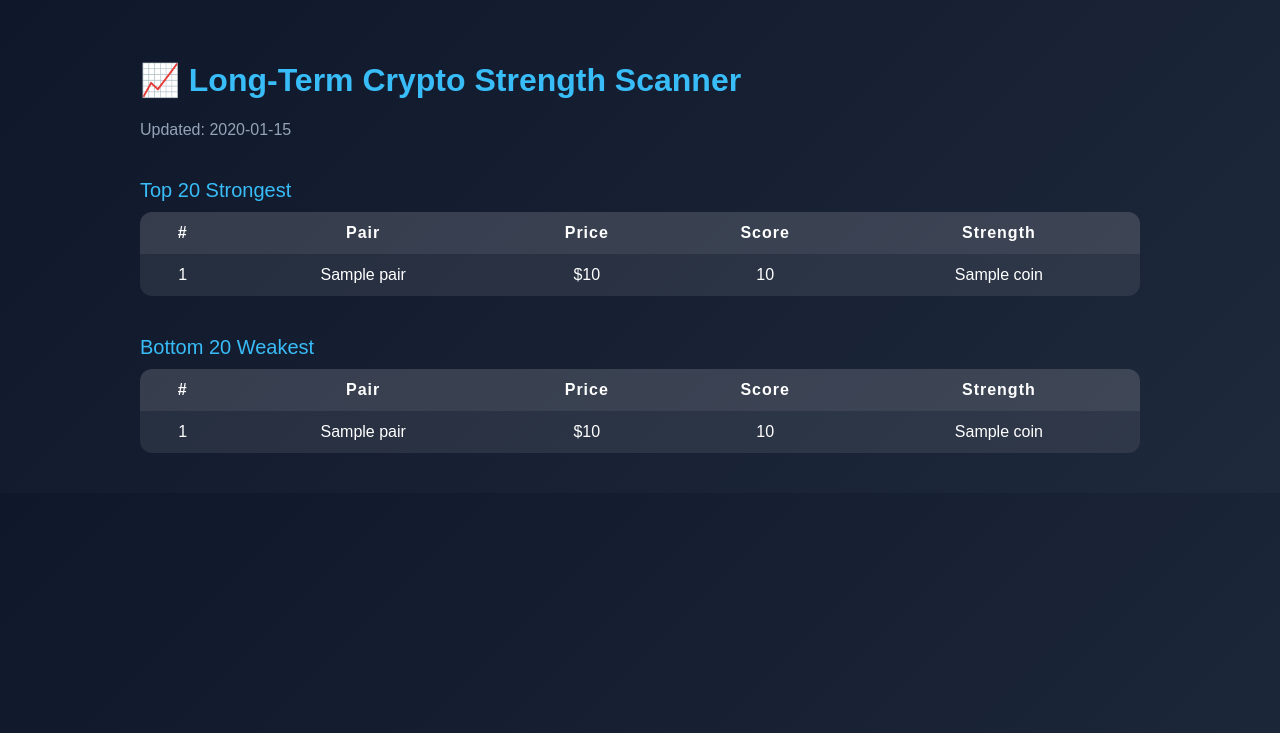
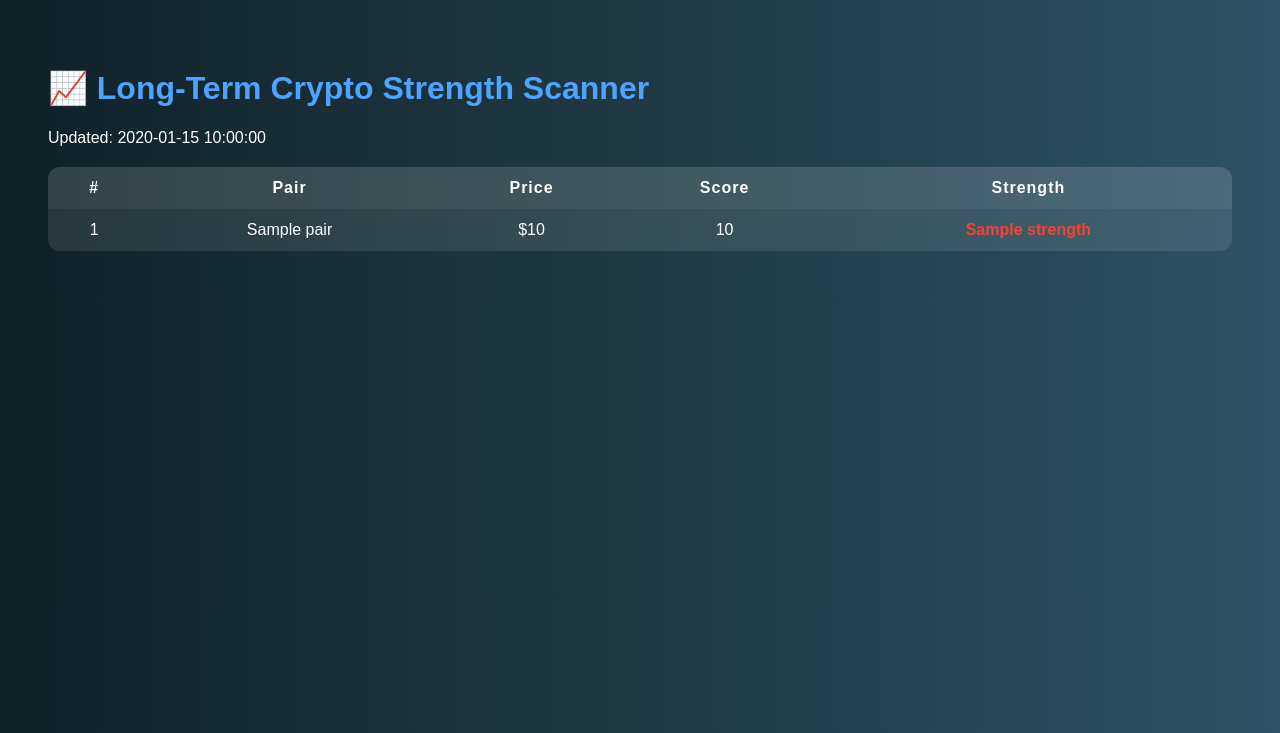
Before and after one commit to hillcolton1976/structured-alpha-engine, a Flask app: template templates/index.html in a window 1280 px wide. Shown: the top 733 px of the page. Run offline with Flask 3, Linux system fonts and the light colour scheme; the template is opened without the code that fills it: most values are stand-ins (such as "Sample title", 1, 10 or a date in 2020).

Commit message:
Update index.html

```diff
--- a/templates/index.html
+++ b/templates/index.html
@@ -2,34 +2,24 @@
 <html>
 <head>
     <title>Long-Term Crypto Strength Scanner</title>
-    <meta name="viewport" content="width=device-width, initial-scale=1">
+    <meta http-equiv="refresh" content="600">
     <style>
         body {
-            margin: 0;
             font-family: Arial, sans-serif;
-            background: linear-gradient(135deg, #0f172a, #1e293b);
+            background: linear-gradient(to right, #0f2027, #203a43, #2c5364);
             color: white;
-        }
-
-        .container {
-            padding: 40px 20px;
-            max-width: 1000px;
-            margin: auto;
+            padding: 40px;
         }
 
         h1 {
-            color: #38bdf8;
-        }
-
-        .updated {
-            margin-bottom: 20px;
-            color: #94a3b8;
+            color: #4da3ff;
         }
 
         table {
             width: 100%;
             border-collapse: collapse;
-            background: rgba(255,255,255,0.05);
+            margin-top: 20px;
+            background-color: rgba(255,255,255,0.05);
             border-radius: 12px;
             overflow: hidden;
         }
@@ -40,43 +30,35 @@
         }
 
         th {
-            background: rgba(255,255,255,0.1);
+            background-color: rgba(255,255,255,0.1);
             letter-spacing: 1px;
         }
 
         tr:nth-child(even) {
-            background: rgba(255,255,255,0.03);
+            background-color: rgba(255,255,255,0.05);
         }
 
         .strong {
-            color: #22c55e;
+            color: #4CAF50;
             font-weight: bold;
         }
 
         .neutral {
-            color: #eab308;
+            color: #FFC107;
             font-weight: bold;
         }
 
         .weak {
-            color: #ef4444;
+            color: #F44336;
             font-weight: bold;
-        }
-
-        .section-title {
-            margin-top: 40px;
-            margin-bottom: 10px;
-            font-size: 20px;
-            color: #38bdf8;
         }
     </style>
 </head>
 <body>
-    <div class="container">
+
 <h1>📈 Long-Term Crypto Strength Scanner</h1>
-        <div class="updated">Updated: {{ last_update }}</div>
+<p>Updated: {{ updated }}</p>
 
-        <div class="section-title">Top 20 Strongest</div>
 <table>
     <tr>
         <th>#</th>
@@ -85,36 +67,25 @@
         <th>Score</th>
         <th>Strength</th>
     </tr>
-            {% for coin in top %}
+
+    {% for m in markets %}
     <tr>
         <td>{{ loop.index }}</td>
-                <td>{{ coin.pair }}</td>
-                <td>${{ coin.price }}</td>
-                <td>{{ coin.score }}</td>
-                <td class="{{ coin.label.lower() }}">{{ coin.label }}</td>
+        <td>{{ m.pair }}</td>
+        <td>${{ m.price }}</td>
+        <td>{{ m.score }}</td>
+        <td class="
+            {% if m.strength == 'STRONG' %}strong
+            {% elif m.strength == 'NEUTRAL' %}neutral
+            {% else %}weak
+            {% endif %}
+        ">
+            {{ m.strength }}
+        </td>
     </tr>
     {% endfor %}
+
 </table>
 
-        <div class="section-title">Bottom 20 Weakest</div>
-        <table>
-            <tr>
-                <th>#</th>
-                <th>Pair</th>
-                <th>Price</th>
-                <th>Score</th>
-                <th>Strength</th>
-            </tr>
-            {% for coin in bottom %}
-            <tr>
-                <td>{{ loop.index }}</td>
-                <td>{{ coin.pair }}</td>
-                <td>${{ coin.price }}</td>
-                <td>{{ coin.score }}</td>
-                <td class="{{ coin.label.lower() }}">{{ coin.label }}</td>
-            </tr>
-            {% endfor %}
-        </table>
-    </div>
 </body>
 </html>
```
Lines whose indentation alone changed are shown as unchanged.
